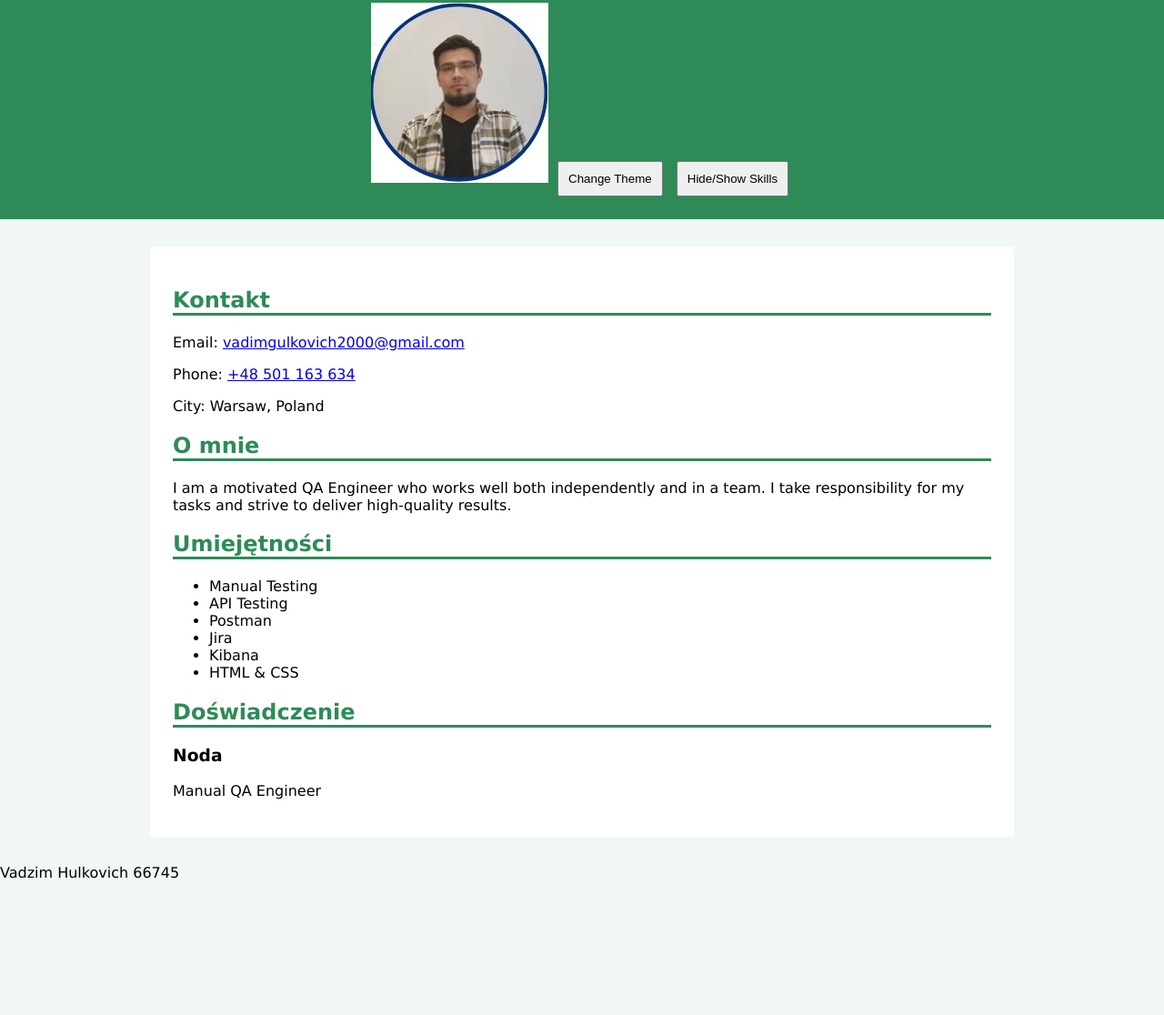
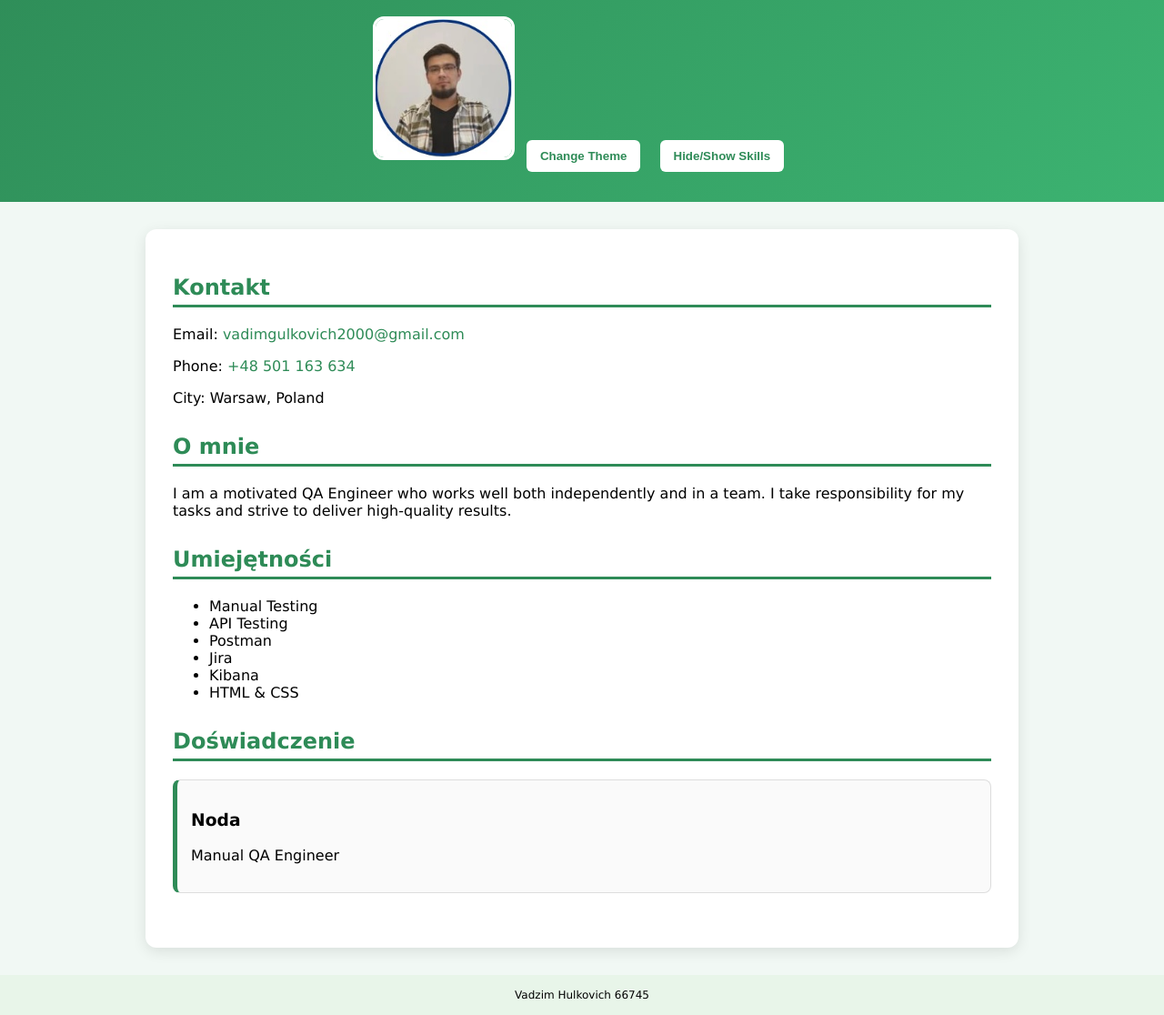
Before and after one commit to Vadzim-Hulkovich-66745/cv-zadania, a plain HTML site: page zad4/index.html in a window 1280 px wide. Shown: the part 133-1249 px from the top of the page at 91% size. Before the commit the page ends 1102 px from the top, so only its background shows below. Drawn offline with Linux system fonts and the light colour scheme.

Commit message:
Update style-green.css new styles

```diff
--- a/zad4/style-green.css
+++ b/zad4/style-green.css
@@ -4,27 +4,84 @@ body {
     background: #f1f8f4;
 }
 
+/* HEADER */
 header {
-    background: #2e8b57;
+    background: linear-gradient(135deg, #2e8b57, #3cb371);
     color: white;
     text-align: center;
-    padding: 20px;
+    padding: 25px;
 }
 
+/* КНОПКИ */
+button {
+    margin: 8px;
+    padding: 10px 15px;
+    border: none;
+    border-radius: 6px;
+    background: white;
+    color: #2e8b57;
+    font-weight: bold;
+    cursor: pointer;
+    transition: 0.3s;
+}
+
+button:hover {
+    background: #e0f2e9;
+}
+
+/* MAIN */
 main {
     max-width: 900px;
     margin: 30px auto;
     background: white;
-    padding: 25px;
+    padding: 30px;
+    border-radius: 12px;
+    box-shadow: 0 4px 15px rgba(0,0,0,0.1);
+}
+
+/* SECTIONS */
+section {
+    margin-bottom: 30px;
 }
 
 h2 {
     border-bottom: 3px solid #2e8b57;
+    padding-bottom: 5px;
     color: #2e8b57;
 }
 
-button {
-    margin: 5px;
-    padding: 10px;
-    cursor: pointer;
+/* PHOTO */
+img {
+    width: 150px;
+    border-radius: 12px;
+    margin-top: 10px;
+    border: 3px solid white;
 }
+
+/* ARTICLE */
+article {
+    margin-bottom: 15px;
+    padding: 15px;
+    border: 1px solid #ddd;
+    border-left: 5px solid #2e8b57;
+    border-radius: 8px;
+    background: #fafafa;
+}
+
+/* FOOTER */
+footer {
+    text-align: center;
+    font-size: 12px;
+    padding: 15px;
+    background: #e8f5e9;
+}
+
+/* LINKS */
+a {
+    color: #2e8b57;
+    text-decoration: none;
+}
+
+a:hover {
+    text-decoration: underline;
+}
```
